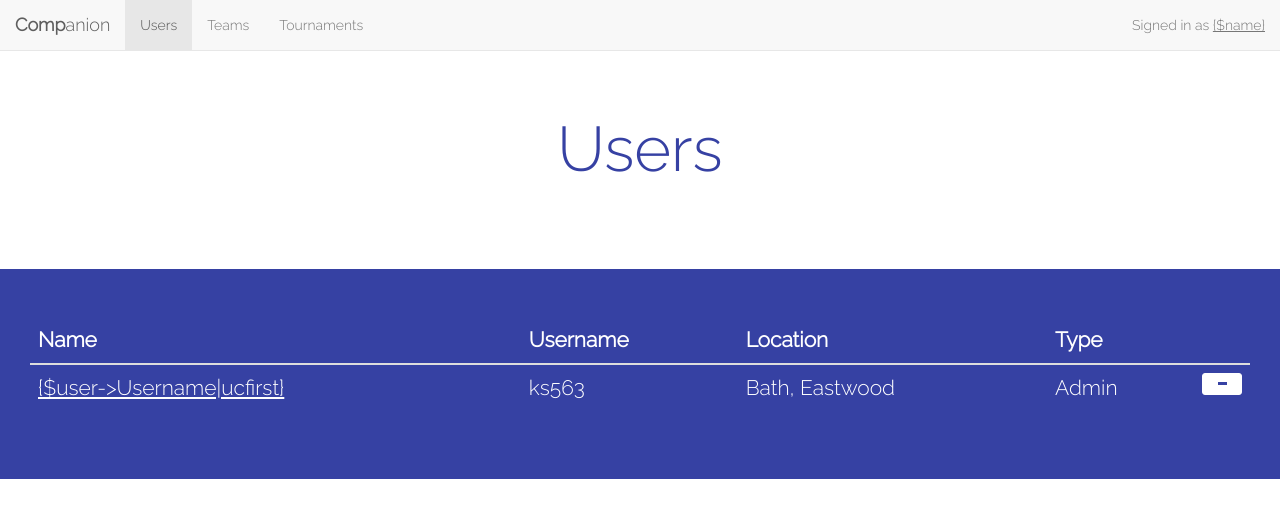
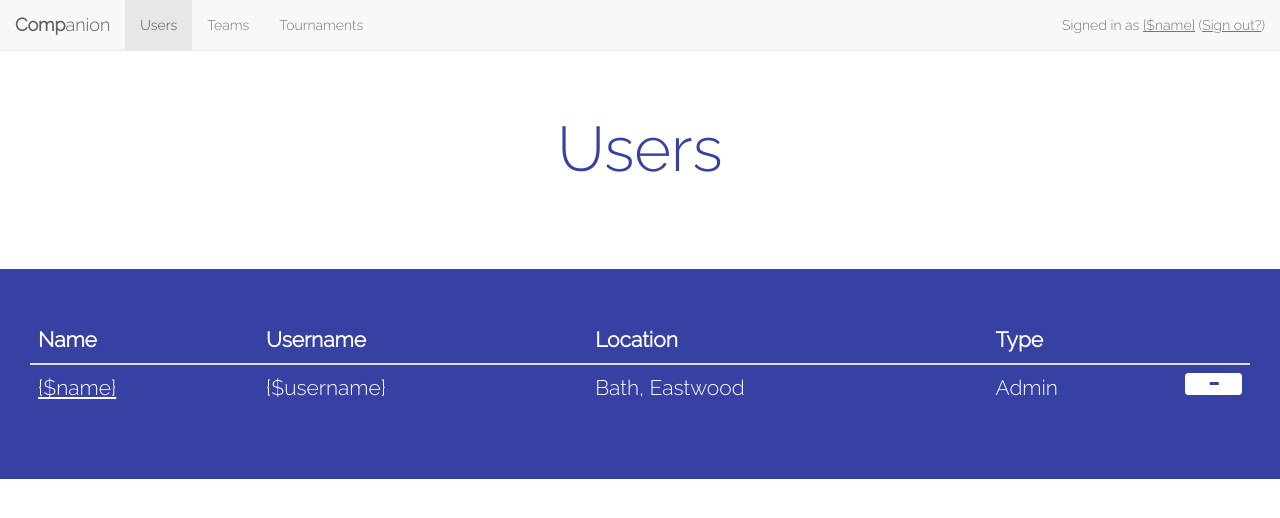
Before and after one commit to apollosnest/companion, a PHP site: page /template/users.html in a window 1280 px wide. Shown: the top 518 px of the page. Run offline with PHP 8.4, Linux system fonts and the light colour scheme; some libraries are stand-ins or nearby versions.

Commit message:
display username on user page

```diff
--- a/siteroot/login.php
+++ b/siteroot/login.php
@@ -29,6 +29,7 @@ if (isset($_GET["ticket"])) {
 			// certain BUCS accounts shouldn't be allowed entry
 			if ($userData["accountstate"] == "Full") {
 				session_start();
+				$_SESSION['user']['username'] = $response[1];
 				$_SESSION['user']['displayname'] = $userData['displayname'];
 				$_SESSION['user']['uidnumber'] = $userData['uidnumber'];
 				$_SESSION['user']['mail'] = $userData['mail'];
--- a/siteroot/template/users.html
+++ b/siteroot/template/users.html
@@ -42,7 +42,7 @@
 					<li><a href="tournament.php">Tournaments</a></li>
 				</ul>
 
-					<p class="navbar-text navbar-right">Signed in as <a href="profile.php" class="navbar-link white-t">{$name}</a></p>
+					<p class="navbar-text navbar-right">Signed in as <a href="profile.php" class="navbar-link white-t">{$name}</a> (<a href="logout.php" class="navbar-link white-t">Sign out?</a>)</p>
 
 			</div><!-- /.navbar-collapse -->
 		</div><!-- /.container-fluid -->
@@ -66,8 +66,8 @@
 				</thead>
 				<tbody>
 					<tr>
-						<td><a class="white-t" href="profile.php">{$user->Username|ucfirst}</a></td>
-						<td>ks563</td>
+						<td><a class="white-t" href="profile.php">{$name}</a></td>
+						<td>{$username}</td>
 						<td>Bath, Eastwood</td>
 						<td>Admin</td>
 						<td><a href="#" class="btn btn-block btn-xs btn-inv" role="button"><span class="glyphicon glyphicon-minus"></span></a></td>
--- a/siteroot/user.php
+++ b/siteroot/user.php
@@ -5,6 +5,7 @@ $acc = new Account;
 $user = $acc->user_from_id(1);
 $smarty->assign('user', $user);
 $smarty->assign('name', $_SESSION['user']['displayname']);
+$smarty->assign('username', $_SESSION['user']['username']);
 
 $scheduler = new Scheduler;
 $t = $scheduler->tournament_from_id(1);
```
